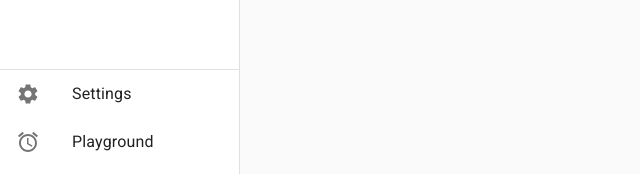
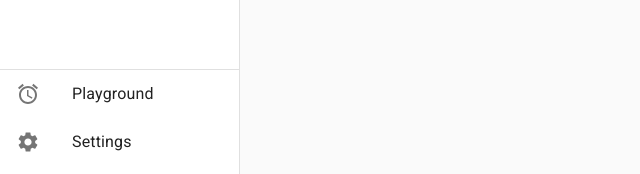
Before and after one commit to clayplumridge/react-game, a React app: page / in a window 1280 px wide. Shown: the part 626-800 px from the top of the page, without its empty margins (0-640 px from the left). Built offline with nearby package versions, Linux system fonts and the light colour scheme.

Commit message:
Fix sorting again

```diff
--- a/src/render/blades/BladeSidebarContent.tsx
+++ b/src/render/blades/BladeSidebarContent.tsx
@@ -51,7 +51,7 @@ const BladeItemPropMap: Record<Blade, Omit<BladeItemProps, "selected">> = {
 function getAlignedBlades(alignment: BladeAlignment) {
     return Object.values(BladeItemPropMap)
         .filter(x => x.alignment == alignment)
-        .sort((a, b) => b.order - a.order);
+        .sort((a, b) => a.order - b.order);
 }
 
 export const BladeSidebarContent: React.FunctionComponent<{}> = () => {
```
